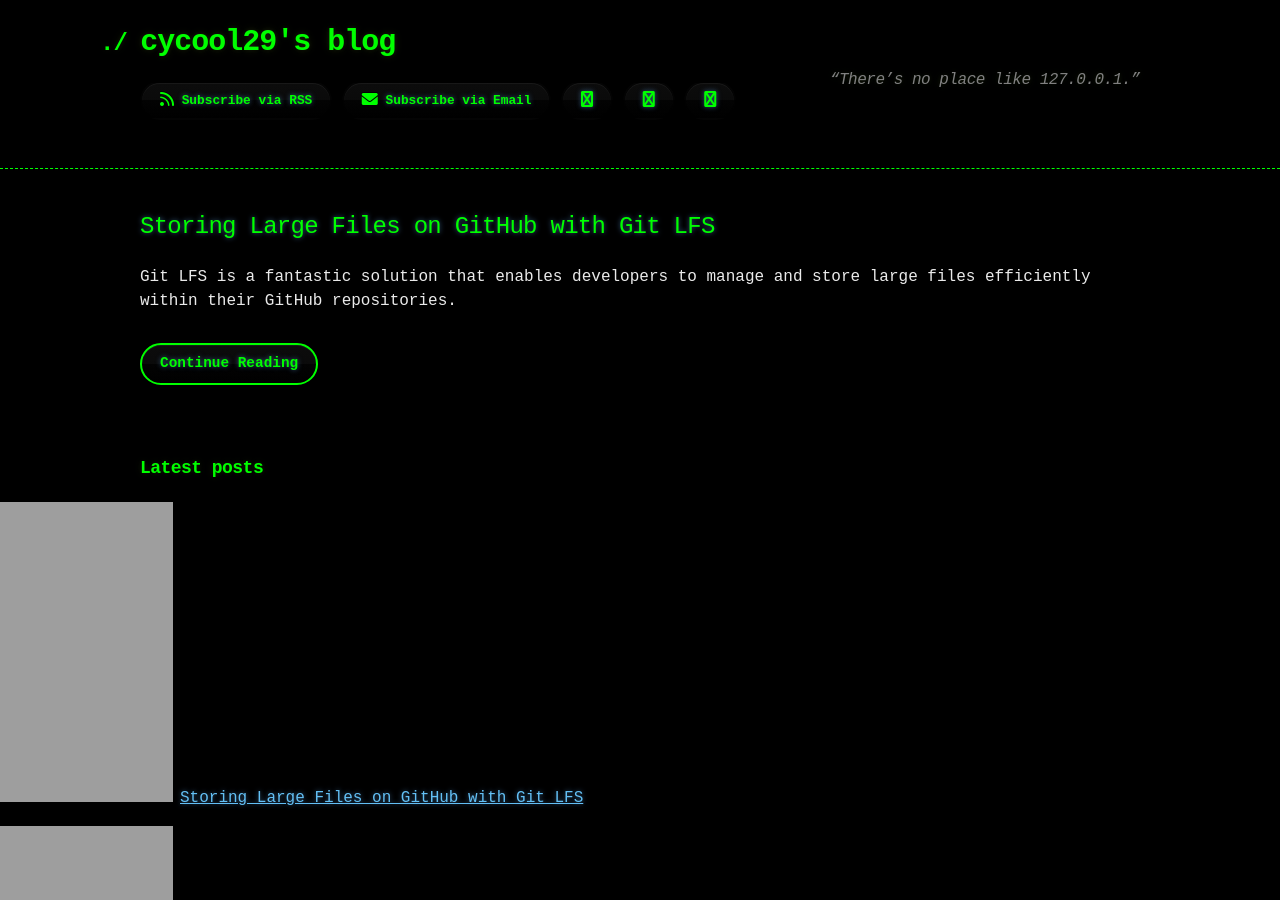
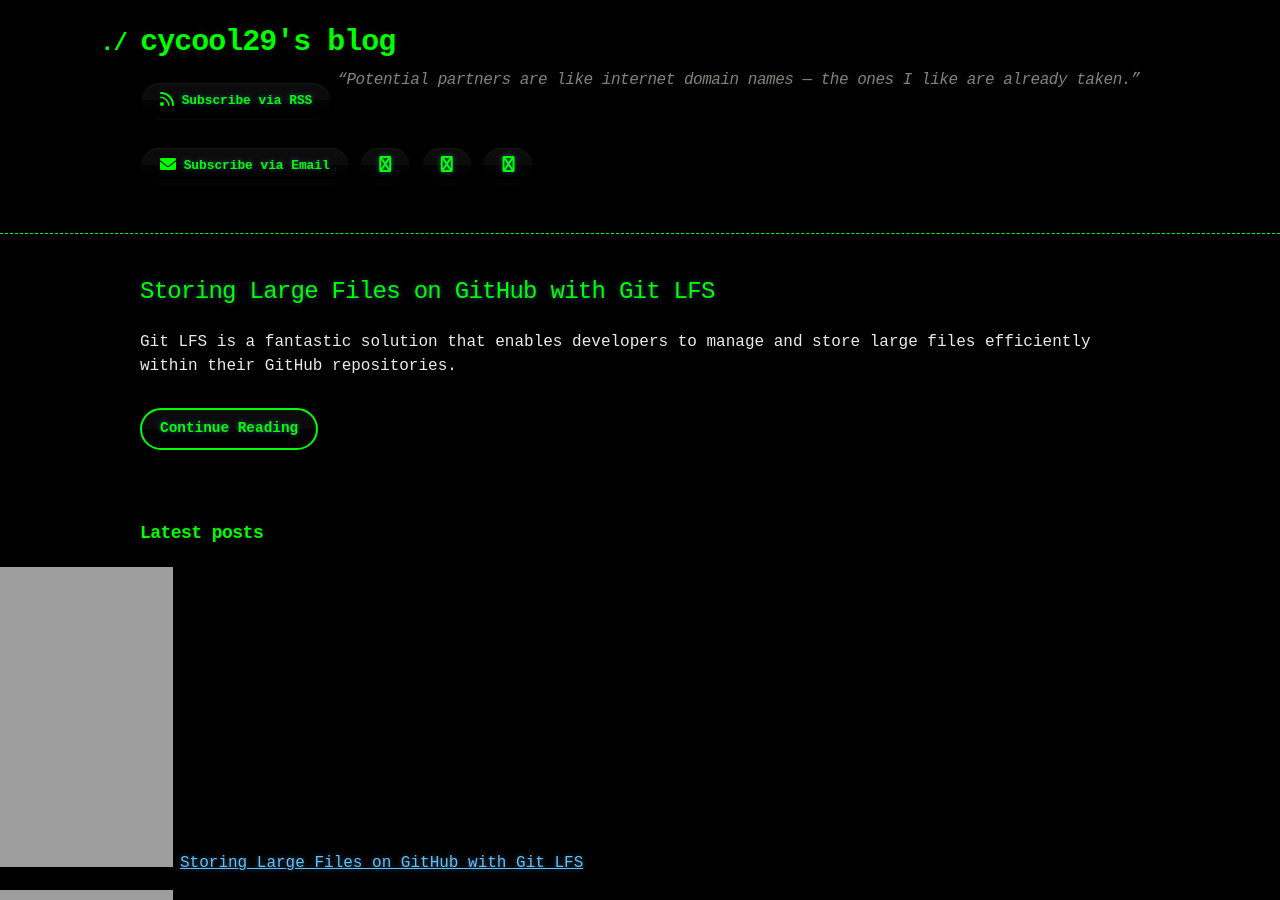
Before and after one commit to cycool29/cycool29.github.io, a Jekyll site: the page built from index.md, in a window 1280 px wide and 900 px high. Built offline with Jekyll 4.4.1, drawn with Linux system fonts in a browser that asks for light colours; a style sheet for code colours, icons or effects is not loaded.

Commit message:
Update quotes

```diff
--- a/_config.yml
+++ b/_config.yml
@@ -1,5 +1,5 @@
 title: cycool29's blog
-description: "“There’s no place like 127.0.0.1.” "
+description: "“Potential partners are like internet domain names — the ones I like are already taken.” "
 bio: A high school student. Intermediate in Python, Git, Bash. Learning JavaScript. He/Him. "
 author: cycool29
 url: https://cycool29.github.io
```
